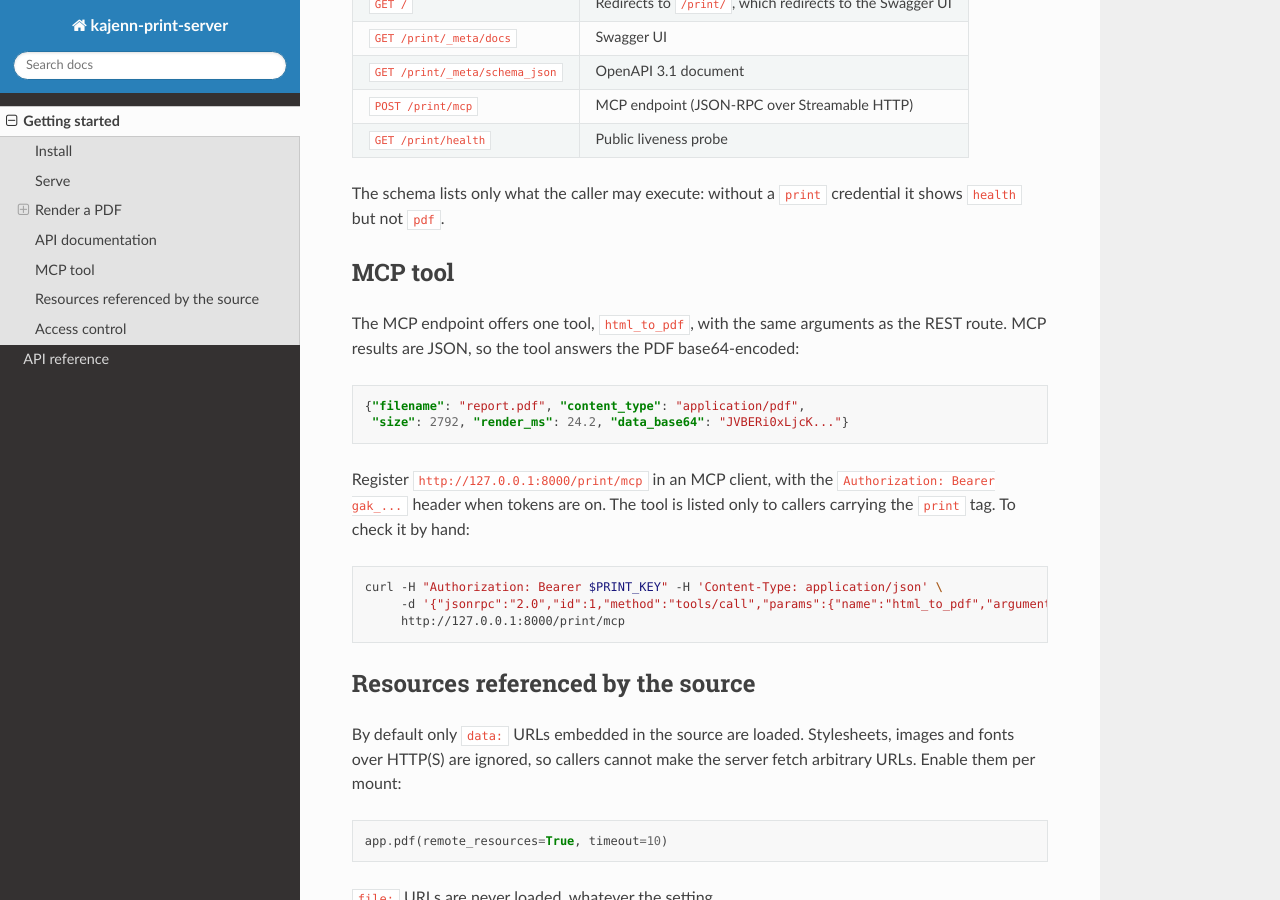
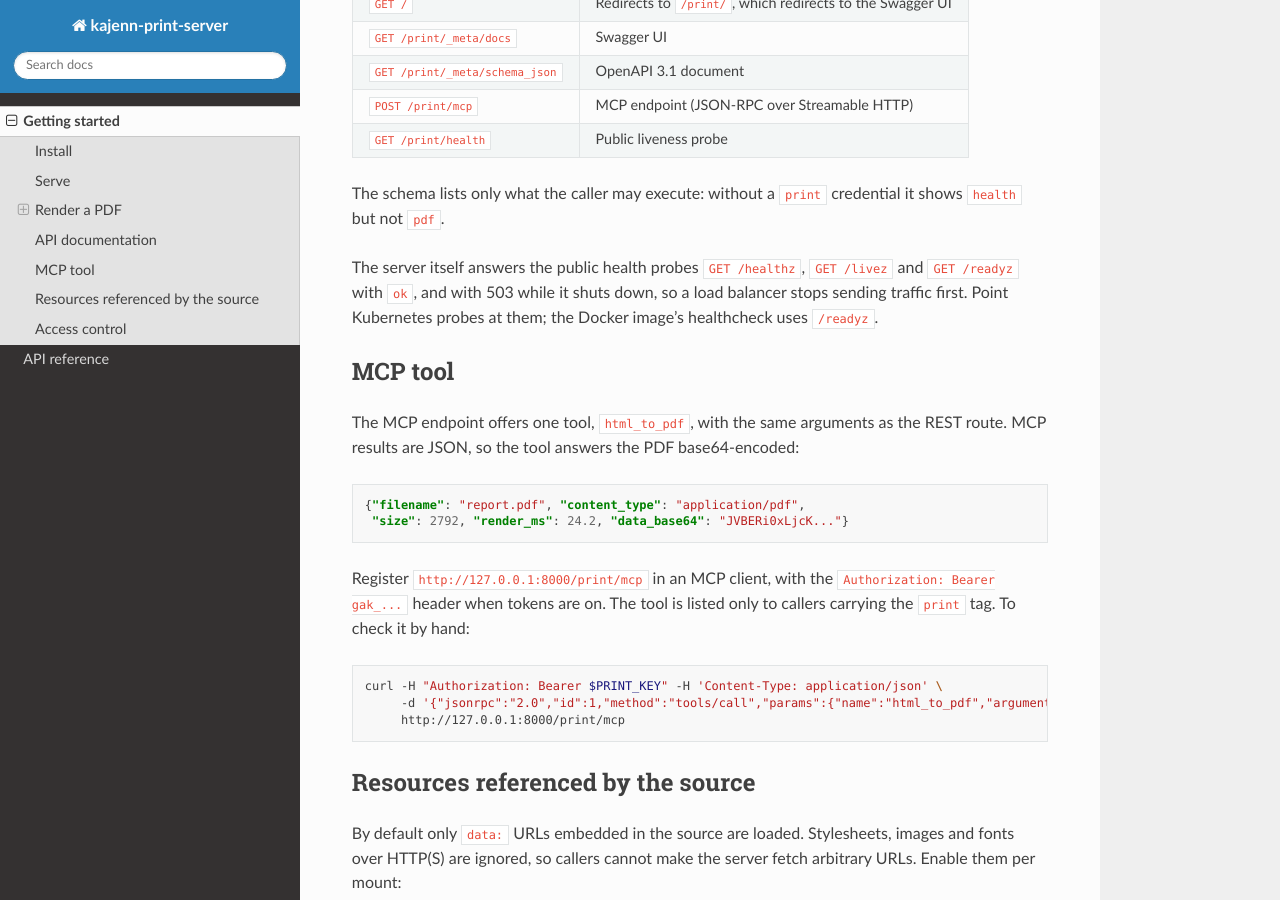
Before and after one commit to kajenn-org/kajenn-print-server, a Sphinx documentation site: the page built from docs/getting-started.md, in a window 1280 px wide and 900 px high, scrolled down 1912 px. Built offline with Sphinx 7.4.7 and the Read the Docs theme 3.1.0, drawn with Linux system fonts in a browser that asks for light colours.

Commit message:
Move to kajenn 0.8.0 and use its readiness probe
kajenn 0.8.0 answers the public health probes /healthz, /livez and
/readyz on every server, with 503 while the server shuts down. Pin
kajenn==0.8.0, point the Docker HEALTHCHECK and the docker workflow
smoke tests at /readyz, document the probes and test that they answer
without credentials. <mount>/health stays for existing clients.

```diff
--- a/docs/getting-started.md
+++ b/docs/getting-started.md
@@ -91,6 +91,11 @@ the process list. Failures print one line on stderr and exit with status 1.
 The schema lists only what the caller may execute: without a `print`
 credential it shows `health` but not `pdf`.
 
+The server itself answers the public health probes `GET /healthz`, `GET /livez`
+and `GET /readyz` with `ok`, and with 503 while it shuts down, so a load
+balancer stops sending traffic first. Point Kubernetes probes at them; the
+Docker image's healthcheck uses `/readyz`.
+
 ## MCP tool
 
 The MCP endpoint offers one tool, `html_to_pdf`, with the same arguments as
--- a/pyproject.toml
+++ b/pyproject.toml
@@ -18,7 +18,7 @@ classifiers = [
     "Framework :: AsyncIO",
 ]
 dependencies = [
-    "kajenn==0.7.0",
+    "kajenn==0.8.0",
     "genro-builders>=0.27.0",
     "genro-routes>=0.30.1",
     "weasyprint>=70.0",
```
Also changed, not shown: README.md (+3 -1 lines), 3 other files.
